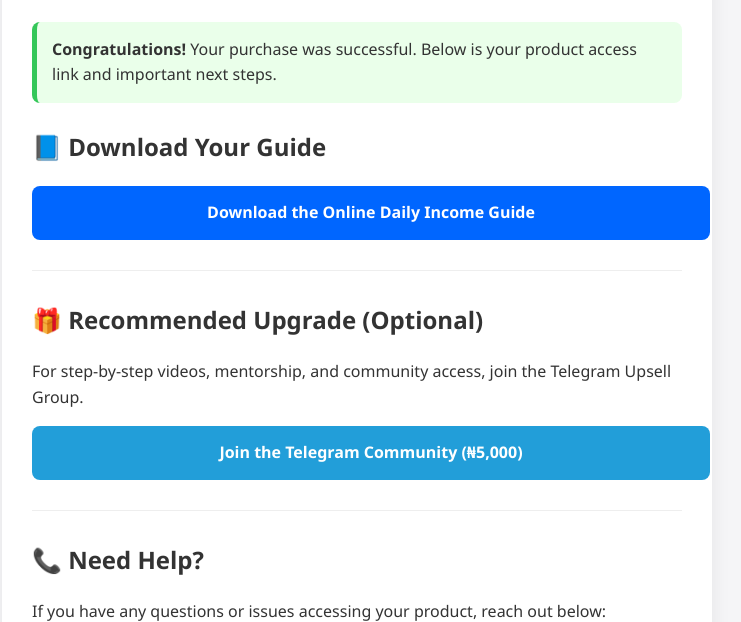
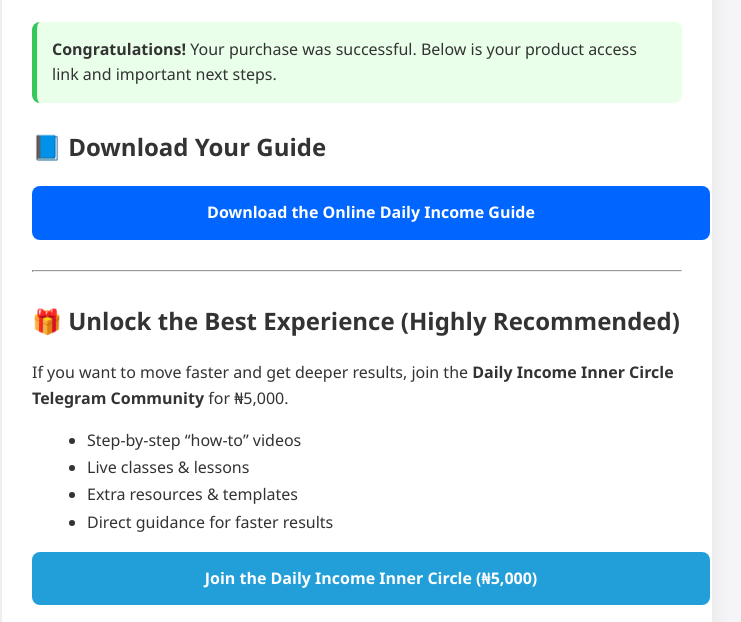
Before and after one commit to LawrencePatrick1/Product-Delivery-Page, a plain HTML site: page index.html in a window 1280 px wide. Shown: the part 176-798 px from the top of the page, without its empty margins (283-1024 px from the left). Drawn offline with Linux system fonts and the light colour scheme.

Commit message:
Update index.html

```diff
--- a/index.html
+++ b/index.html
@@ -108,14 +108,24 @@
         <h2>📘 Download Your Guide</h2>
         <a href="https://rebrand.ly/ODIncomeGuide" class="btn">Download the Online Daily Income Guide</a>
 
-        <hr style="margin: 30px 0; border: none; border-bottom: 1px solid #eee;">
+        <hr style="margin: 30px 0; bordnone; border-bottom: 1px solid #eee;">
 
-        <h2>🎁 Recommended Upgrade (Optional)</h2>
-        <p>For step-by-step videos, mentorship, and community access, join the Telegram Upsell Group.</p>
+        <h2>🎁 Unlock the Best Experience (Highly Recommended)</h2>
+<p>
+    If you want to move faster and get deeper results, join the
+    <strong>Daily Income Inner Circle Telegram Community</strong> for ₦5,000.
+</p>
 
-        <a href="https://rebrand.ly/TelegramCom_" class="btn telegram">Join the Telegram Community (₦5,000)</a>
+<ul style="margin-left: 15px; line-height: 1.7;">
+    <li>Step-by-step “how-to” videos</li>
+    <li>Live classes & lessons</li>
+    <li>Extra resources & templates</li>
+    <li>Direct guidance for faster results</li>
+</ul>
 
-        <hr style="margin: 30px 0; border: none; border-bottom: 1px solid #eee;">
+<a href="https://rebrand.ly/TelegramCom_" class="btn telegram">
+    Join the Daily Income Inner Circle (₦5,000)
+</a>
 
         <h2>📞 Need Help?</h2>
         <p>If you have any questions or issues accessing your product, reach out below:</p>
```
